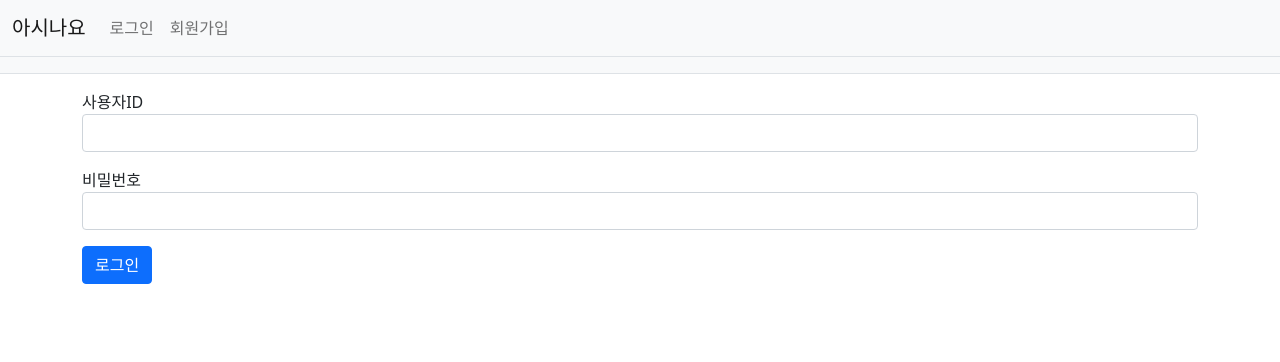
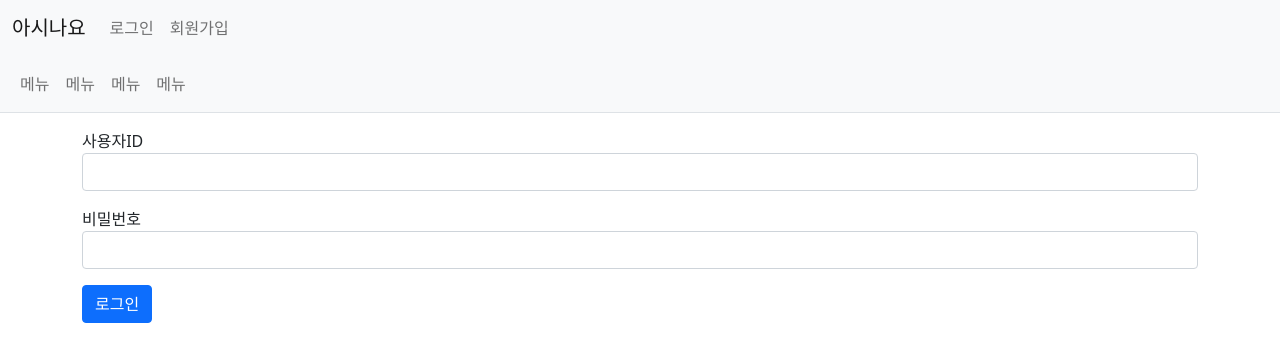
Before and after one commit to kimgukmin-99/projects, a Django app: page /common/login/ in a window 1280 px wide. Shown: the top 362 px of the page. Run offline with Django 4.2, Linux system fonts and the light colour scheme; some libraries are stand-ins or nearby versions.

Commit message:
메뉴바

```diff
--- a/mysite/templates/main/main.html
+++ b/mysite/templates/main/main.html
@@ -11,7 +11,7 @@
 {% extends 'base.html' %}
 {% block content %}
   <!-- carousel를 구성할 영역 설정 -->
-  <div style="width: auto; height: auto; margin: 10px; margin-top:50px;">
+  <div style="width: auto; height: auto; margin: 10px; margin-top:0px;">
 
     <div id="carousel-example-generic" class="carousel slide" >
       <!-- carousel의 지시자 -->
--- a/mysite/templates/menu.html
+++ b/mysite/templates/menu.html
@@ -2,10 +2,18 @@
 <nav class="navbar navbar-expand-lg navbar-light bg-light border-bottom">
     <div class="container-fluid">
         <div class="collapse navbar-collapse" id="menu">
-            <ul class="navbar-nav me-auto mb-2 mb-lg-0">
+            <ul class="navbar-nav me-auto mb-2 mb-lg-0" >
                 <li class="nav-item">
+                    <a class="nav-link" href="">메뉴</a>
                 </li>
                 <li>
+                    <a class="nav-link" href="">메뉴</a>
+                </li>
+                <li>
+                    <a class="nav-link" href="">메뉴</a>
+                </li>
+                <li>
+                    <a class="nav-link" href="">메뉴</a>
                 </li>
             </ul>
         </div>
--- a/mysite/templates/navbar.html
+++ b/mysite/templates/navbar.html
@@ -1,5 +1,5 @@
 <!-- 네비게이션바 -->
-<nav class="navbar navbar-expand-lg navbar-light bg-light border-bottom">
+<nav class="navbar navbar-expand-lg navbar-light bg-light">
     <div class="container-fluid">
         <a class="navbar-brand" href="{% url 'pybo:index' %}">아시나요</a> <!-- /로 가는법 물어보기 -->
         <button class="navbar-toggler" type="button"
```
